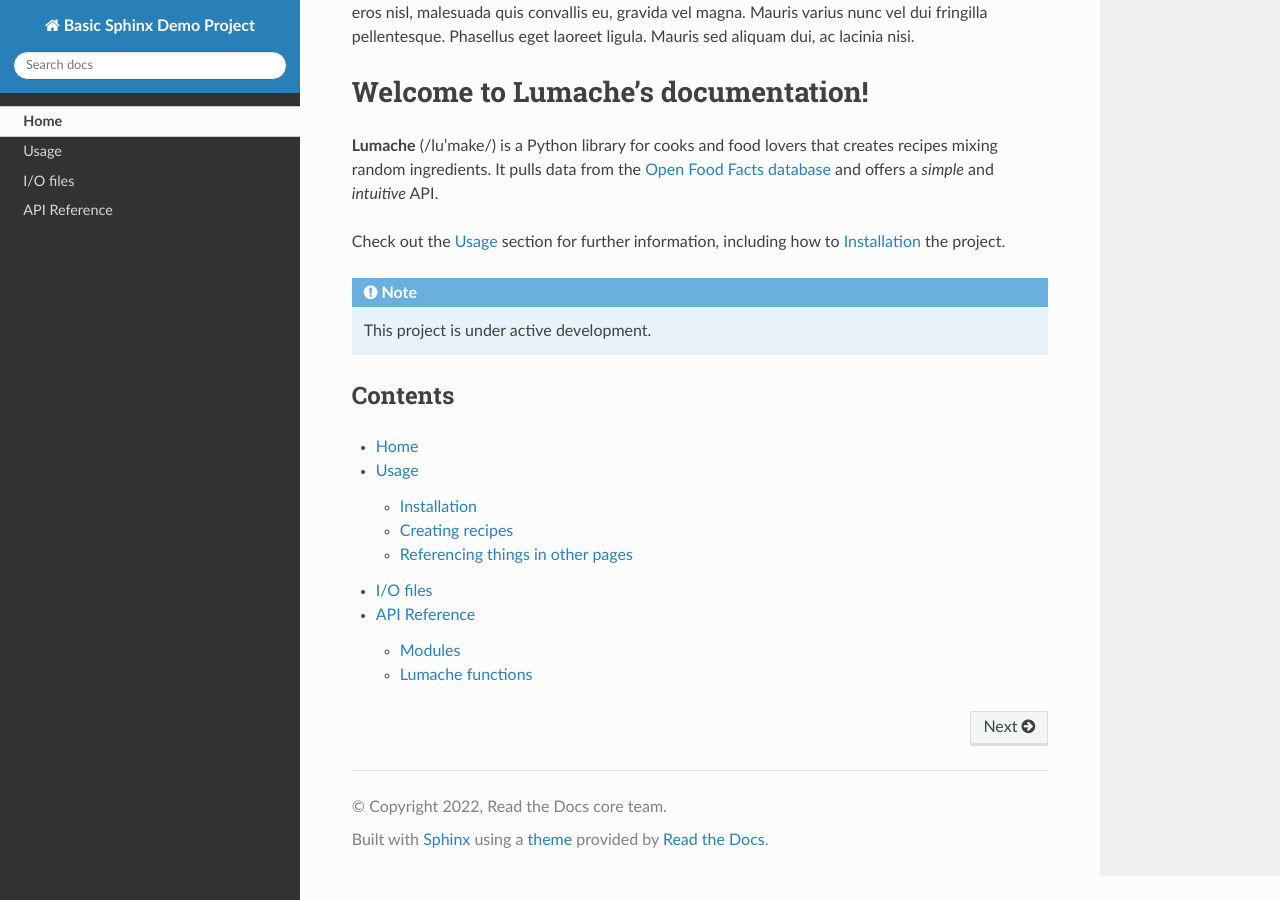
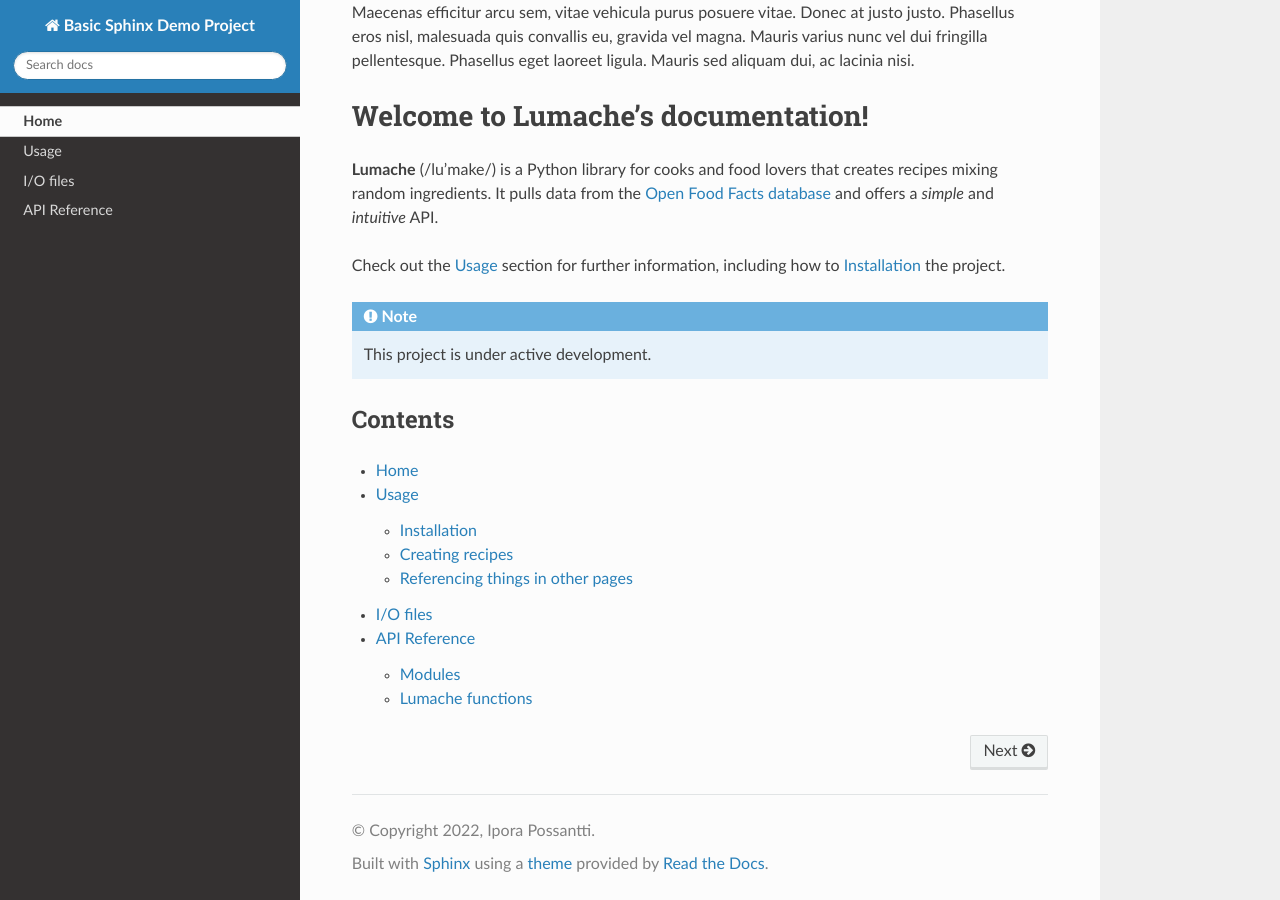
Before and after one commit to ipo-exe/docsdemo_spx, a Sphinx documentation site: the page built from docs/index.rst, in a window 1280 px wide and 900 px high, scrolled down 3635 px. Built offline with Sphinx 7.4.7 and the Read the Docs theme 2.0.0, drawn with Linux system fonts in a browser that asks for light colours.

Commit message:
Update conf.py

```diff
--- a/docs/conf.py
+++ b/docs/conf.py
@@ -18,12 +18,11 @@
 # -- Project information -----------------------------------------------------
 
 project = "Basic Sphinx Demo Project"
-copyright = "2022, Read the Docs core team"
-author = "Read the Docs core team"
+copyright = "2022, Ipora Possantti"
+author = "Ipora Possantti"
 
 
 # -- General configuration ---------------------------------------------------
-# -- General configuration
 
 extensions = [
     "sphinx.ext.duration",
@@ -61,3 +60,6 @@
 # relative to this directory. They are copied after the builtin static files,
 # so a file named "default.css" will overwrite the builtin "default.css".
 html_static_path = ["_static"]
+
+# Enable numref
+numfig = True
```
